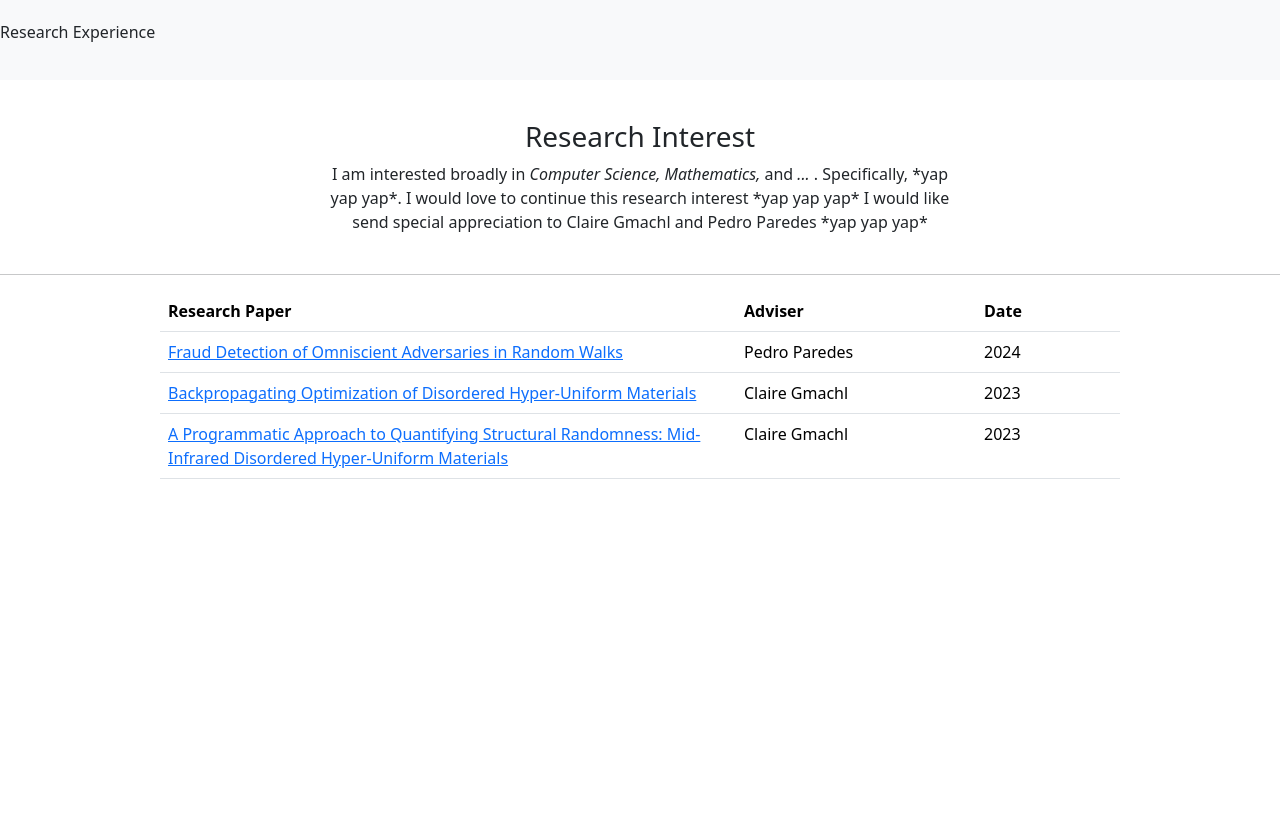
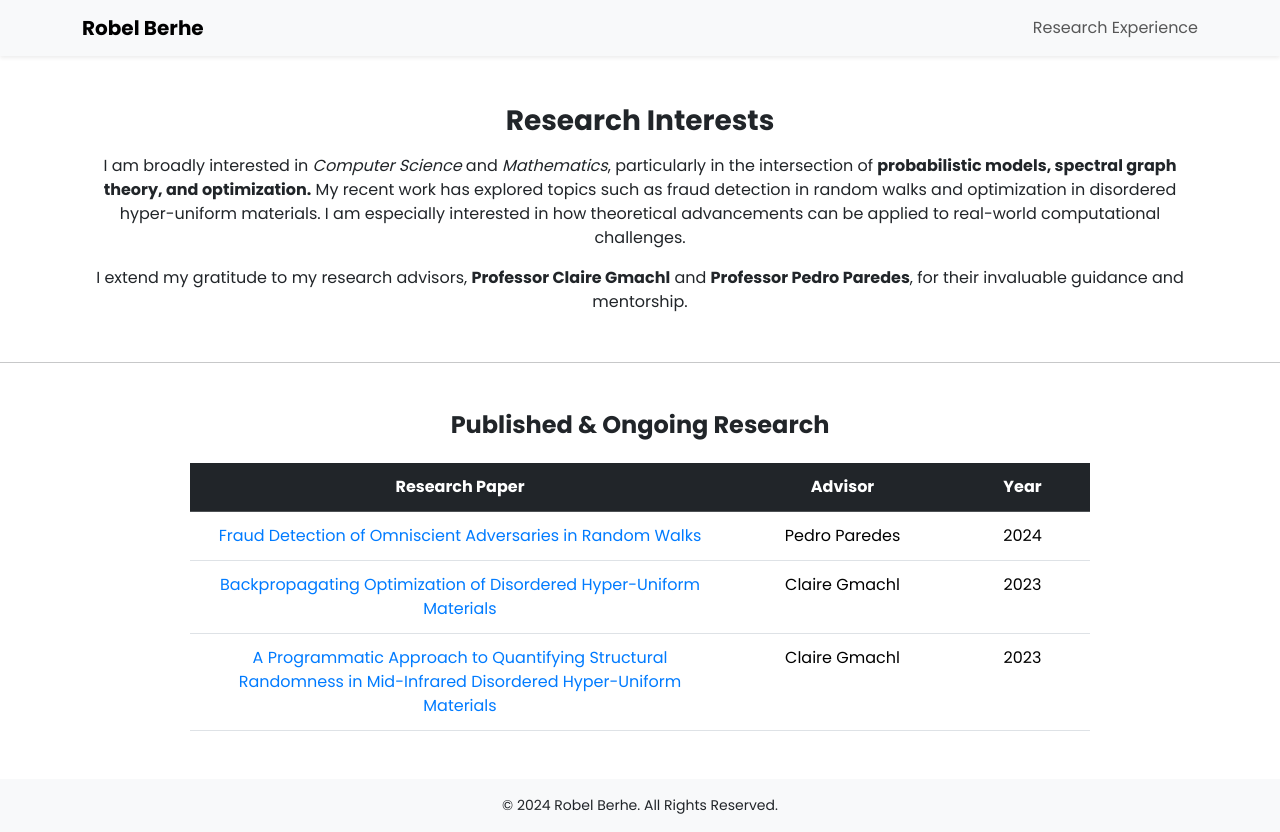
Before and after one commit to robel-berhe/Portfolio_WebApp, a plain HTML site: page research.html in a window 1280 px wide. Before the commit the page ends 800 px from the top, so only its background shows below. Drawn offline with nearby package versions, Linux system fonts and the light colour scheme.

Commit message:
Rehaul of layout

```diff
--- a/research.css
+++ b/research.css
@@ -1,16 +1,32 @@
-.body{
-    margin: auto;
-    margin-top: 5vh;
-    margin-bottom: 5vh;
-    width: 50%
+body {
+    font-family: 'Poppins', sans-serif;
 }
 
-.researchList{
+/* Research List Table */
+.researchList {
     margin: auto;
-    width: 75%;
+    width: 100%;
+    max-width: 900px;
 }
 
-#header{
+.researchList th, .researchList td {
+    padding: 12px;
     text-align: center;
-    height: 10vh;
 }
+
+/* Style Links */
+a {
+    color: #007bff;
+    transition: 0.2s ease-in-out;
+}
+
+a:hover {
+    color: #0056b3;
+    text-decoration: underline;
+}
+
+/* Footer */
+footer {
+    background-color: #f8f9fa;
+    font-size: 14px;
+}
--- a/research.html
+++ b/research.html
@@ -3,55 +3,79 @@
 <head>
     <meta charset="UTF-8">
     <meta name="viewport" content="width=device-width, initial-scale=1.0">
-    <title>Robel Berhe Portfolio</title>
+    <title>Robel Berhe | Research Portfolio</title>
     <link href="https://fonts.googleapis.com/css2?family=Poppins:wght@300;400;600;700&display=swap" rel="stylesheet">
     <link href="https://cdn.jsdelivr.net/npm/bootstrap@5.3.2/dist/css/bootstrap.min.css" rel="stylesheet">
     <link rel="stylesheet" href="research.css">
 </head>
 
 <body>
-    <!-- Header -->
-    <div class="navbar bg-light" id="header">
-        <p>Research Experience</p>
+    <!-- Navbar -->
+    <nav class="navbar navbar-expand-lg navbar-light bg-light shadow-sm">
+        <div class="container">
+            <a class="navbar-brand fw-bold" href="#">Robel Berhe</a>
+            <div class="navbar-text">Research Experience</div>
         </div>
+    </nav>
 
-    <!-- Body -->
-    <div class="body text-wrap text-center">
-        <h3>Research Interest</h3>
-        <p>I am interested broadly in <em>Computer Science, Mathematics,</em> and <em>...</em> . Specifically, *yap yap yap*. I would love to continue this research interest *yap yap yap* I would like send special appreciation to Claire Gmachl and Pedro Paredes *yap yap yap* </p>
+    <!-- Main Content -->
+    <section class="container mt-5">
+        <div class="text-center">
+            <h3 class="fw-bold">Research Interests</h3>
+            <p class="mt-3">
+                I am broadly interested in <em>Computer Science</em> and <em>Mathematics</em>, particularly in the intersection of <strong>probabilistic models, spectral graph theory, and optimization.</strong>
+                My recent work has explored topics such as fraud detection in random walks and optimization in disordered hyper-uniform materials.
+                I am especially interested in how theoretical advancements can be applied to real-world computational challenges.
+            </p>
+            <p>
+                I extend my gratitude to my research advisors, <strong>Professor Claire Gmachl</strong> and <strong>Professor Pedro Paredes</strong>, for their invaluable guidance and mentorship.
+            </p>
         </div>
+    </section>
 
-    <hr>
+    <hr class="my-5">
 
-    <!-- Research List -->
-    <table class="table researchList">
+    <!-- Research Papers Table -->
+    <div class="container">
+        <h4 class="text-center fw-bold mb-4">Published & Ongoing Research</h4>
+        <div class="table-responsive">
+            <table class="table table-hover researchList text-center">
                 <colgroup>
                     <col style="width: 60%;">
                     <col style="width: 25%;">
                     <col style="width: 15%;">
                 </colgroup>
-        <thead>
+                <thead class="table-dark">
                     <tr>
                         <th>Research Paper</th>
-                <th>Adviser</th>
-                <th>Date</th>
+                        <th>Advisor</th>
+                        <th>Year</th>
                     </tr>
                 </thead>
+                <tbody>
                     <tr>
-            <td><a href="research.html">Fraud Detection of Omniscient Adversaries in Random Walks</a></td>
+                        <td><a href="research.html" class="text-decoration-none">Fraud Detection of Omniscient Adversaries in Random Walks</a></td>
                         <td>Pedro Paredes</td>
                         <td>2024</td>
                     </tr>
                     <tr>
-            <td><a href="research.html">Backpropagating Optimization of Disordered Hyper-Uniform Materials</a></td>
+                        <td><a href="research.html" class="text-decoration-none">Backpropagating Optimization of Disordered Hyper-Uniform Materials</a></td>
                         <td>Claire Gmachl</td>
                         <td>2023</td>
                     </tr>
                     <tr>
-            <td><a href="research.html">A Programmatic Approach to Quantifying Structural Randomness:
-                Mid-Infrared Disordered Hyper-Uniform Materials</a></td>
+                        <td><a href="research.html" class="text-decoration-none">A Programmatic Approach to Quantifying Structural Randomness in Mid-Infrared Disordered Hyper-Uniform Materials</a></td>
                         <td>Claire Gmachl</td>
                         <td>2023</td>
                     </tr>
+                </tbody>
             </table>
+        </div>
+    </div>
+
+    <footer class="bg-light text-center py-3 mt-5">
+        <p class="mb-0">© 2024 Robel Berhe. All Rights Reserved.</p>
+    </footer>
+
 </body>
+</html>
```
Lines whose indentation alone changed are shown as unchanged.
